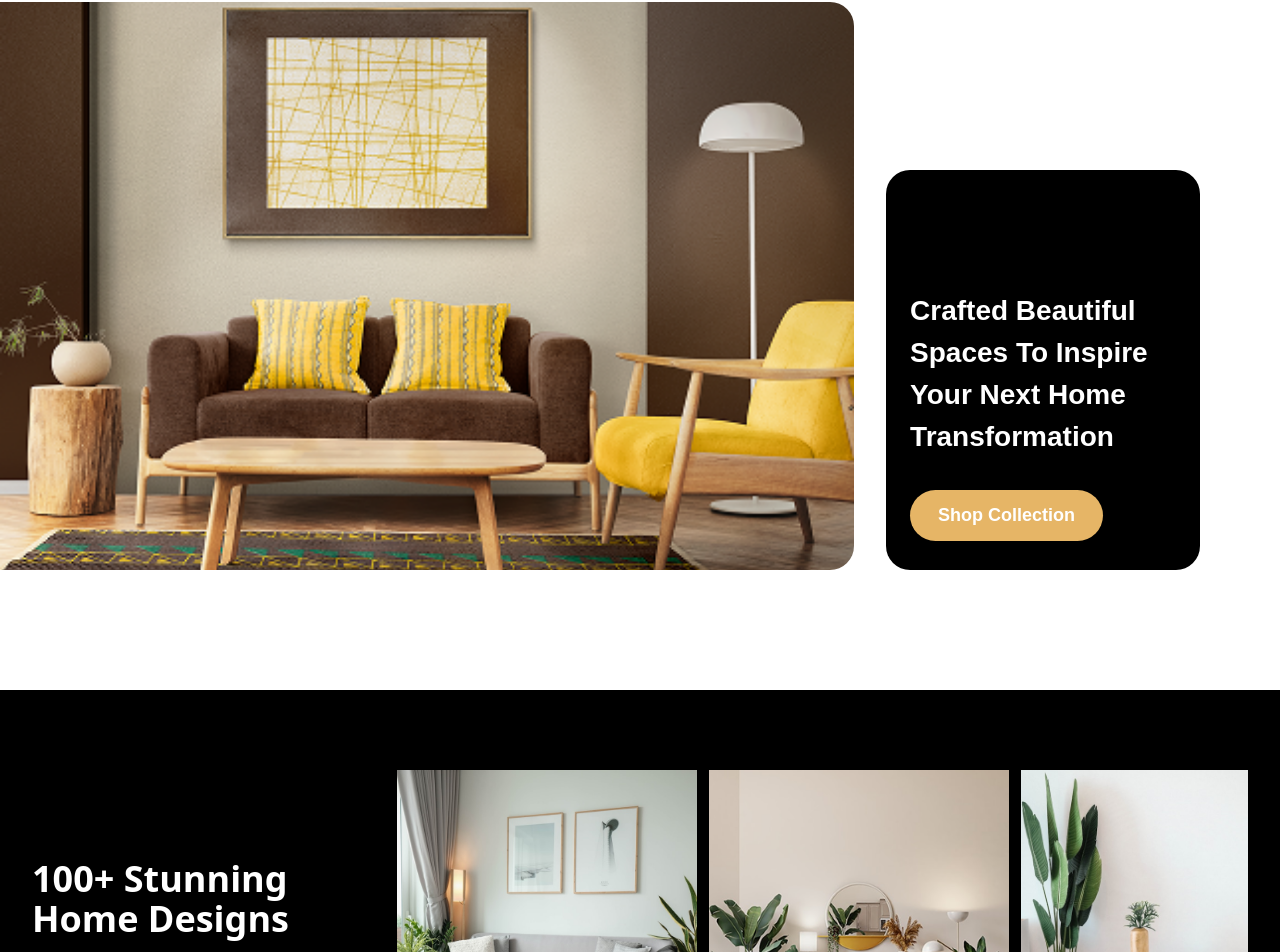
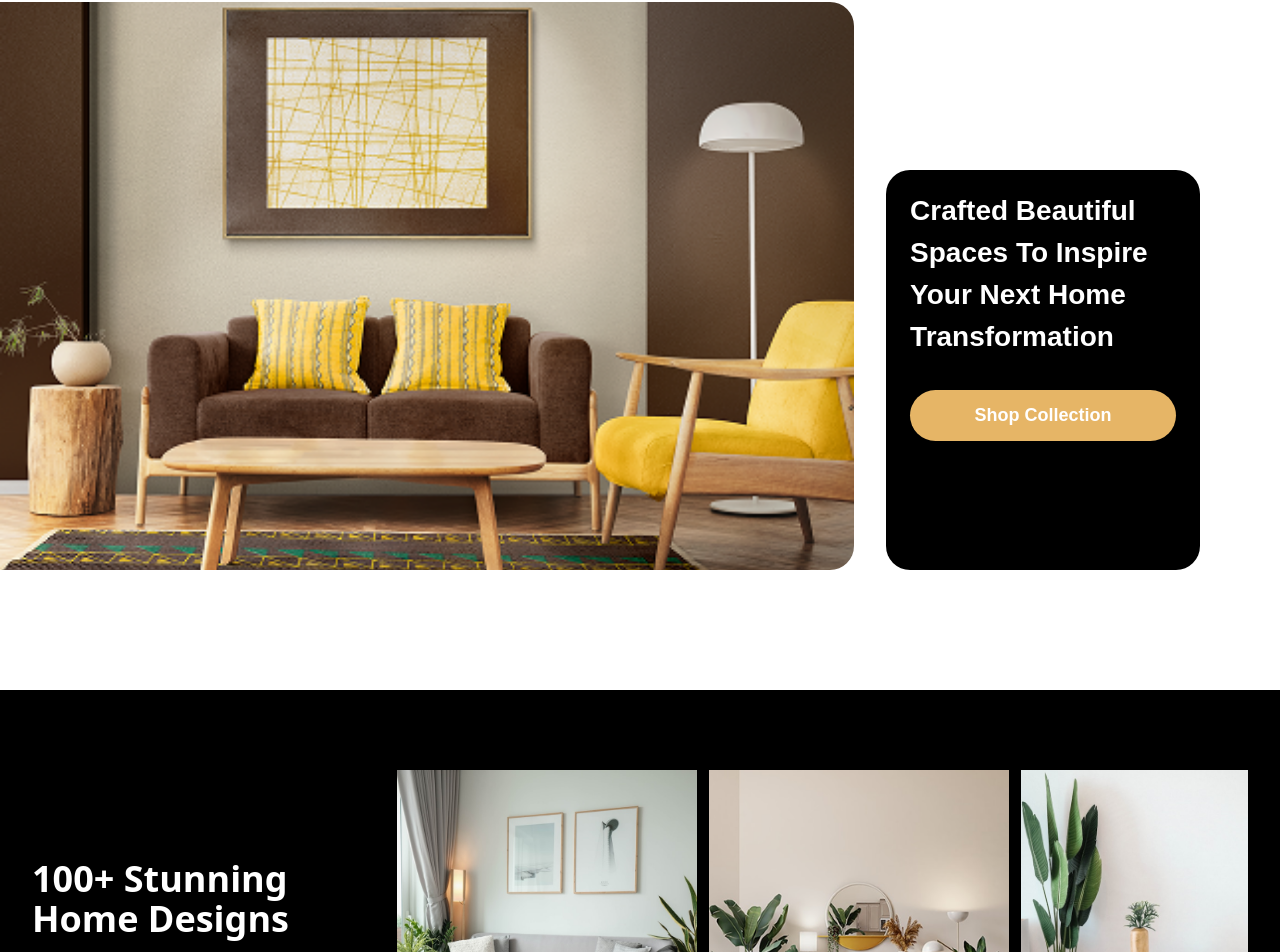
Before and after one commit to codewhizzhard/blue, a React (Vite) app: page / in a window 1280 px wide. Shown: the part 3909-4861 px from the top of the page. Built offline with nearby package versions, Linux system fonts and the light colour scheme; a web font is replaced by a local one.

Commit message:
Update landingPage.jsx

```diff
--- a/src/pages/landingPage.jsx
+++ b/src/pages/landingPage.jsx
@@ -233,8 +233,8 @@ const LandingPage = () => {
                 <div className='md:w-[68%] w-full'>
                 <img src={interiors} alt="" className='w-full md:rounded-r-[24px] h-[568px] object-cover'/>
                 </div>
-                <div className='md:w-[25%] w-[88%] md:rounded-[24px] bg-black h-fit py-5 md:h-[400px] absolute md:static top-120 left-10 right-2 text-white px-6 space-y-8 py-4 md:py-30'>
-                    <p className='text-[28px] font-semibold'>Crafted Beautiful Spaces To Inspire Your Next Home Transformation</p>
+                <div className='md:w-[25%] w-[88%] md:rounded-[24px] bg-black h-fit py-5 md:h-[400px] absolute md:static top-120 left-10 right-2 text-white px-6 space-y-8 py-4 md:flex-end md:pb-6 md:flex md:flex-col'>
+                    <p className='text-[28px] font-semibold break-words'>Crafted Beautiful Spaces To Inspire Your Next Home Transformation</p>
                     <button className='px-7 py-3 bg-[#E6B566] text-[18px] font-bold rounded-[40px]'>Shop Collection</button>
                 </div>
             </div>
```
